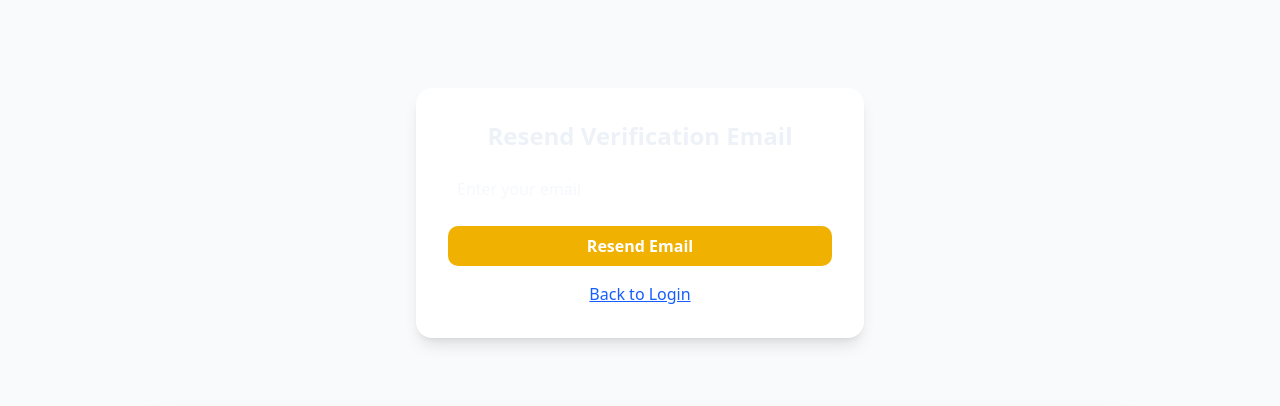
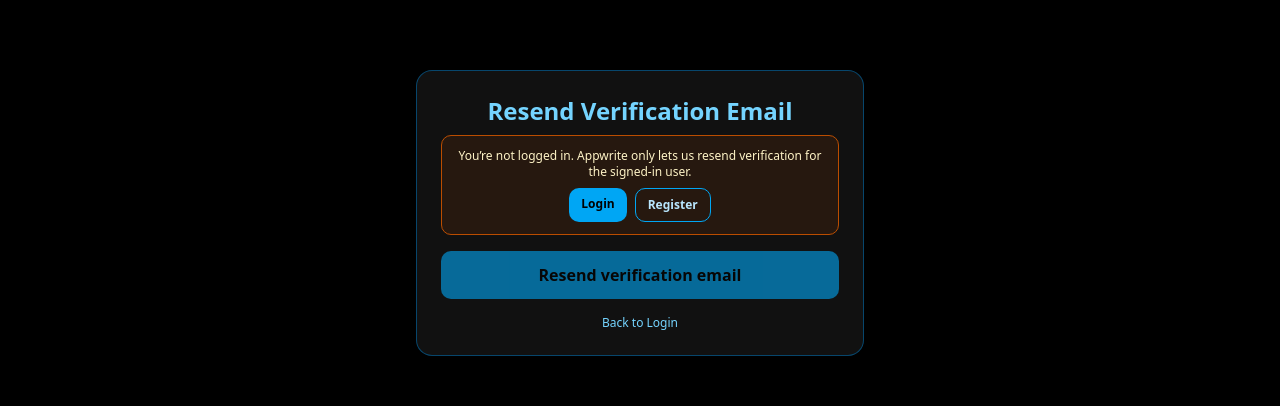
Before and after one commit to mcmors63/auctionmycamera, a Next.js app: page /resend-verification in a window 1280 px wide. Shown: the part 260-666 px from the top of the page. Built offline with nearby package versions, Linux system fonts and the light colour scheme; no server answers.

Commit message:
Camera: tidy auth + legal pages and footer

```diff
--- a/app/components/ui/MainFooter.tsx
+++ b/app/components/ui/MainFooter.tsx
@@ -17,7 +17,7 @@ export default function MainFooter() {
           <Link href="/privacy" className="hover:underline">
             Privacy Policy
           </Link>
-          <Link href="/cookies" className="hover:underline">
+          <Link href="/cookie-policy" className="hover:underline">
             Cookie Policy
           </Link>
           <a
--- a/app/components/ui/footer.tsx
+++ b/app/components/ui/footer.tsx
@@ -109,7 +109,7 @@ export default function Footer() {
                 </li>
                 <li>
                   <Link
-                    href="/cookies"
+                    href="/cookie-policy"
                     className="underline hover:text-white transition"
                   >
                     Cookie Policy
--- a/app/privacy/page.tsx
+++ b/app/privacy/page.tsx
@@ -50,7 +50,7 @@ export default function PrivacyPage() {
 
         <p className="text-sm text-muted-foreground mb-6">
           This Policy should be read together with our{" "}
-          <Link href="/cookies" className="underline font-semibold text-primary hover:opacity-80">
+          <Link href="/cookie-policy" className="underline font-semibold text-primary hover:opacity-80">
             Cookie Policy
           </Link>{" "}
           and{" "}
@@ -217,7 +217,7 @@ export default function PrivacyPage() {
               <li>
                 <strong className="text-foreground">Consent:</strong> where required for non-essential
                 cookies and analytics. You can manage these via our{" "}
-                <Link href="/cookies" className="underline text-primary hover:opacity-80">
+                <Link href="/cookie-policy" className="underline text-primary hover:opacity-80">
                   Cookie Policy
                 </Link>
                 .
@@ -279,7 +279,7 @@ export default function PrivacyPage() {
             <p className="mt-2">
               For full details of the cookies we use and how to control them,
               please see our{" "}
-              <Link href="/cookies" className="underline text-primary hover:opacity-80">
+              <Link href="/cookie-policy" className="underline text-primary hover:opacity-80">
                 Cookie Policy
               </Link>
               .
--- a/app/register/page.tsx
+++ b/app/register/page.tsx
@@ -3,7 +3,7 @@ import type { Metadata } from "next";
 import RegisterClient from "./RegisterClient";
 
 export const metadata: Metadata = {
-  title: "Create account | AuctionMyCamera",
+  title: "Create Account | AuctionMyCamera",
   description: "Create an account to bid and sell camera gear in weekly auctions.",
   robots: { index: false, follow: false },
 };
--- a/app/resend-verification/page.tsx
+++ b/app/resend-verification/page.tsx
@@ -1,6 +1,7 @@
 "use client";
 
-import { useState } from "react";
+import { useEffect, useState } from "react";
+import Link from "next/link";
 import { Client, Account } from "appwrite";
 
 const client = new Client()
@@ -9,67 +10,151 @@ const client = new Client()
 
 const account = new Account(client);
 
+function normalizeBaseUrl(input: string) {
+  return (input || "").trim().replace(/\/+$/, "");
+}
+
+function getBaseUrl() {
+  const explicit = normalizeBaseUrl(process.env.NEXT_PUBLIC_SITE_URL || "");
+  if (explicit) return explicit;
+  if (typeof window !== "undefined") return normalizeBaseUrl(window.location.origin);
+  return "http://localhost:3000";
+}
+
 export default function ResendVerificationPage() {
-  const [email, setEmail] = useState("");
+  const [loading, setLoading] = useState(false);
+  const [checkingSession, setCheckingSession] = useState(true);
+
   const [message, setMessage] = useState<string | null>(null);
   const [error, setError] = useState<string | null>(null);
-  const [loading, setLoading] = useState(false);
+
+  const [isLoggedIn, setIsLoggedIn] = useState(false);
+  const [activeEmail, setActiveEmail] = useState<string>("");
+
+  // Check whether we have an active session (required for createVerification)
+  useEffect(() => {
+    let cancelled = false;
+
+    const run = async () => {
+      try {
+        const me: any = await account.get();
+        if (cancelled) return;
+        setIsLoggedIn(true);
+        setActiveEmail(String(me?.email || ""));
+      } catch {
+        if (cancelled) return;
+        setIsLoggedIn(false);
+        setActiveEmail("");
+      } finally {
+        if (!cancelled) setCheckingSession(false);
+      }
+    };
+
+    void run();
+    return () => {
+      cancelled = true;
+    };
+  }, []);
 
   const handleResend = async (e: React.FormEvent) => {
     e.preventDefault();
     setMessage(null);
     setError(null);
 
-    if (!email) return setError("Enter your email.");
+    if (!isLoggedIn) {
+      setError("You must be logged in to resend a verification email.");
+      return;
+    }
 
     try {
       setLoading(true);
 
-      const verifyUrl = `${
-        process.env.NEXT_PUBLIC_SITE_URL || "http://localhost:3000"
-      }/verified`;
+      const base = getBaseUrl();
+      const verifyUrl = `${base}/verified`;
 
       await account.createVerification(verifyUrl);
 
-      setMessage("Verification email has been sent.");
+      setMessage("Verification email sent. Please check your inbox (and spam).");
     } catch (err: any) {
-      setError("Failed to resend verification.");
+      console.error("Resend verification error:", err);
+
+      const msg = (err?.message || "").toLowerCase();
+      if (msg.includes("rate") || msg.includes("too many")) {
+        setError("Too many requests — please wait a few minutes and try again.");
+      } else {
+        setError("Failed to resend verification. Please try again.");
+      }
     } finally {
       setLoading(false);
     }
   };
 
   return (
-    <div className="min-h-screen flex items-center justify-center bg-gray-50 p-6">
-      <div className="bg-white w-full max-w-md p-8 rounded-xl shadow-lg text-center">
-        <h1 className="text-2xl font-bold mb-4">Resend Verification Email</h1>
+    <main className="min-h-screen flex items-center justify-center bg-black px-4 text-gray-100">
+      <div className="w-full max-w-md bg-[#111111] rounded-2xl shadow-lg border border-sky-700/60 p-6 text-center">
+        <h1 className="text-2xl font-extrabold text-sky-300 mb-2">
+          Resend Verification Email
+        </h1>
 
-        {error && <p className="text-red-600 mb-4">{error}</p>}
-        {message && <p className="text-green-600 mb-4">{message}</p>}
+        {checkingSession ? (
+          <p className="text-sm text-gray-300">Checking your session…</p>
+        ) : (
+          <>
+            {isLoggedIn ? (
+              <p className="text-xs text-gray-400 mb-4">
+                You’re logged in{activeEmail ? ` as ${activeEmail}` : ""}. We’ll resend the verification email
+                to your account email address.
+              </p>
+            ) : (
+              <div className="mb-4 rounded-md border border-amber-700 bg-amber-900/20 px-3 py-3 text-xs text-amber-100">
+                You’re not logged in. Appwrite only lets us resend verification for the signed-in user.
+                <div className="mt-2 flex justify-center gap-2">
+                  <Link
+                    href="/login"
+                    className="px-3 py-2 rounded-md bg-sky-500 hover:bg-sky-600 text-black font-semibold text-xs"
+                  >
+                    Login
+                  </Link>
+                  <Link
+                    href="/register"
+                    className="px-3 py-2 rounded-md border border-sky-500 text-sky-200 hover:bg-sky-900/30 font-semibold text-xs"
+                  >
+                    Register
+                  </Link>
+                </div>
+              </div>
+            )}
 
-        <form onSubmit={handleResend} className="space-y-4">
-          <input
-            type="email"
-            placeholder="Enter your email"
-            required
-            value={email}
-            onChange={(e) => setEmail(e.target.value)}
-            className="border w-full rounded-md p-2"
-          />
+            {error && (
+              <div className="mb-3 text-xs bg-red-900/30 border border-red-600 text-red-200 rounded-md px-3 py-2">
+                {error}
+              </div>
+            )}
 
+            {message && (
+              <div className="mb-3 text-xs bg-green-900/30 border border-green-600 text-green-200 rounded-md px-3 py-2">
+                {message}
+              </div>
+            )}
+
+            <form onSubmit={handleResend} className="space-y-3">
               <button
                 type="submit"
-            disabled={loading}
-            className="w-full bg-yellow-500 hover:bg-yellow-600 text-white font-semibold py-2 rounded-md"
+                disabled={loading || checkingSession || !isLoggedIn}
+                className="w-full bg-sky-500 hover:bg-sky-600 text-black font-semibold py-3 rounded-md transition disabled:opacity-60 disabled:cursor-not-allowed"
               >
-            {loading ? "Sending..." : "Resend Email"}
+                {loading ? "Sending…" : "Resend verification email"}
               </button>
             </form>
 
-        <a href="/login" className="mt-4 inline-block text-blue-600 underline">
+            <div className="mt-4 text-xs text-gray-400">
+              <Link href="/login" className="text-sky-300 hover:underline">
                 Back to Login
-        </a>
+              </Link>
             </div>
+          </>
+        )}
       </div>
+    </main>
   );
 }
--- a/app/reset-password/ResetPasswordClient.tsx
+++ b/app/reset-password/ResetPasswordClient.tsx
@@ -1,9 +1,10 @@
 "use client";
 
-import { useEffect, useMemo, useState } from "react";
+import { useEffect, useState } from "react";
 import { Client, Account } from "appwrite";
 import { useSearchParams, useRouter } from "next/navigation";
 import { XCircleIcon, CheckCircleIcon } from "@heroicons/react/24/solid";
+import Link from "next/link";
 
 const client = new Client()
   .setEndpoint(process.env.NEXT_PUBLIC_APPWRITE_ENDPOINT!)
@@ -17,8 +18,8 @@ export default function ResetPasswordClient() {
   const searchParams = useSearchParams();
   const router = useRouter();
 
-  const userId = useMemo(() => searchParams.get("userId"), [searchParams]);
-  const secret = useMemo(() => searchParams.get("secret"), [searchParams]);
+  const userId = searchParams.get("userId");
+  const secret = searchParams.get("secret");
 
   const [password, setPassword] = useState("");
   const [confirm, setConfirm] = useState("");
@@ -27,7 +28,6 @@ export default function ResetPasswordClient() {
   const [message, setMessage] = useState<string | null>(null);
   const [loading, setLoading] = useState(false);
 
-  // Validate URL params on load
   useEffect(() => {
     if (!userId || !secret) {
       setStatus("error");
@@ -63,7 +63,8 @@ export default function ResetPasswordClient() {
       await account.updateRecovery(userId, secret, password);
       setStatus("success");
       setMessage("Password reset successfully. You can now log in.");
-    } catch {
+    } catch (err) {
+      console.error("Reset password error:", err);
       setStatus("error");
       setMessage("Reset failed. The link may be expired. Please request a new one.");
     } finally {
@@ -74,72 +75,71 @@ export default function ResetPasswordClient() {
   const showForm = status === "ready";
 
   return (
-    <div className="min-h-screen flex items-center justify-center bg-gray-50 p-6">
-      <div className="bg-white rounded-xl shadow-lg w-full max-w-md p-8 text-center">
-        <h1 className="text-2xl font-bold mb-2">Reset Password</h1>
-        <p className="text-sm text-gray-600 mb-6">
+    <main className="min-h-screen flex items-center justify-center bg-black px-4 text-gray-100">
+      <div className="w-full max-w-md bg-[#111111] rounded-2xl shadow-lg border border-sky-700/60 p-6">
+        <h1 className="text-2xl font-extrabold text-sky-300 text-center mb-2">
+          Reset Password
+        </h1>
+        <p className="text-xs text-gray-400 text-center mb-6">
           Choose a new password for your AuctionMyCamera account.
         </p>
 
-        {/* ERROR */}
         {status === "error" && (
-          <div className="flex items-center bg-red-100 text-red-700 p-3 rounded-md mb-4 text-left">
-            <XCircleIcon className="w-6 h-6 mr-2 flex-shrink-0" />
+          <div className="flex items-start gap-2 bg-red-900/30 border border-red-600 text-red-200 p-3 rounded-md mb-4 text-sm">
+            <XCircleIcon className="w-5 h-5 mt-0.5 flex-shrink-0" />
             <span>{message}</span>
           </div>
         )}
 
-        {/* SUCCESS */}
         {status === "success" && (
-          <div className="flex items-center bg-green-100 text-green-700 p-3 rounded-md mb-4 text-left">
-            <CheckCircleIcon className="w-6 h-6 mr-2 flex-shrink-0" />
+          <div className="flex items-start gap-2 bg-green-900/30 border border-green-600 text-green-200 p-3 rounded-md mb-4 text-sm">
+            <CheckCircleIcon className="w-5 h-5 mt-0.5 flex-shrink-0" />
             <span>{message}</span>
           </div>
         )}
 
-        {/* FORM */}
         {showForm && (
-          <form onSubmit={handleSubmit} className="space-y-4 text-left">
+          <form onSubmit={handleSubmit} className="space-y-3">
             <div>
-              <label className="text-sm font-medium" htmlFor="newPassword">
+              <label className="block text-xs font-semibold text-sky-300 mb-1 uppercase tracking-wide">
                 New Password
               </label>
               <input
-                id="newPassword"
                 type="password"
                 required
                 autoComplete="new-password"
                 value={password}
                 onChange={(e) => setPassword(e.target.value)}
-                className="border w-full p-2 rounded-md mt-1"
+                className="w-full border border-neutral-700 rounded-md px-3 py-2 text-sm bg-black text-gray-100 placeholder-gray-500 focus:outline-none focus:ring-2 focus:ring-sky-500 focus:border-sky-500"
               />
             </div>
 
             <div>
-              <label className="text-sm font-medium" htmlFor="confirmPassword">
+              <label className="block text-xs font-semibold text-sky-300 mb-1 uppercase tracking-wide">
                 Confirm Password
               </label>
               <input
-                id="confirmPassword"
                 type="password"
                 required
                 autoComplete="new-password"
                 value={confirm}
                 onChange={(e) => setConfirm(e.target.value)}
-                className="border w-full p-2 rounded-md mt-1"
+                className="w-full border border-neutral-700 rounded-md px-3 py-2 text-sm bg-black text-gray-100 placeholder-gray-500 focus:outline-none focus:ring-2 focus:ring-sky-500 focus:border-sky-500"
               />
             </div>
 
             {message && status === "ready" && (
-              <p className="text-sm text-red-600">{message}</p>
+              <div className="text-xs bg-red-900/20 border border-red-700 text-red-200 rounded-md px-3 py-2">
+                {message}
+              </div>
             )}
 
             <button
               type="submit"
               disabled={loading}
-              className="w-full bg-slate-900 hover:bg-slate-800 disabled:opacity-60 disabled:hover:bg-slate-900 text-white font-bold py-2 rounded-md"
+              className="w-full bg-sky-500 hover:bg-sky-600 text-black font-semibold py-2.5 rounded-md text-sm disabled:opacity-50 disabled:cursor-not-allowed"
             >
-              {loading ? "Resetting..." : "Reset Password"}
+              {loading ? "Resetting…" : "Reset password"}
             </button>
           </form>
         )}
@@ -147,21 +147,28 @@ export default function ResetPasswordClient() {
         {status === "success" && (
           <button
             onClick={() => router.push("/login")}
-            className="mt-4 w-full bg-blue-700 hover:bg-blue-800 text-white font-semibold py-2 rounded-md"
+            className="mt-4 w-full bg-sky-500 hover:bg-sky-600 text-black font-semibold py-2.5 rounded-md text-sm"
           >
             Go to Login
           </button>
         )}
 
         {status === "error" && (
-          <button
-            onClick={() => router.push("/forgot-password")}
-            className="mt-4 w-full bg-slate-900 hover:bg-slate-800 text-white font-semibold py-2 rounded-md"
-          >
-            Request New Reset Link
-          </button>
+          <div className="mt-4 space-y-2">
+            <button
+              onClick={() => router.push("/forgot-password")}
+              className="w-full bg-neutral-800 hover:bg-neutral-700 text-white font-semibold py-2.5 rounded-md text-sm"
+            >
+              Request new reset link
+            </button>
+            <div className="text-center">
+              <Link href="/login" className="text-xs text-sky-300 hover:underline">
+                Back to Login
+              </Link>
+            </div>
+          </div>
         )}
       </div>
-    </div>
+    </main>
   );
 }
```
Lines whose indentation alone changed are shown as unchanged.
